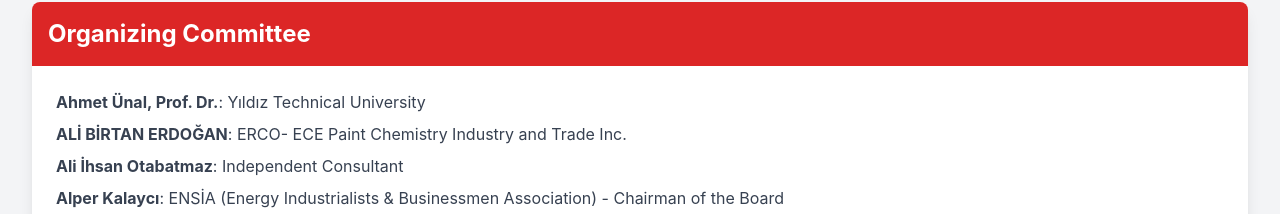
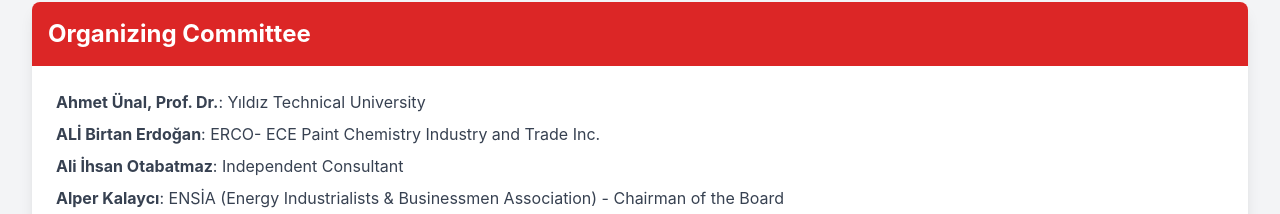
Before and after one commit to vbahadircan/polmericcompositessymposium, a React (Create React App) app: page /committees in a window 1280 px wide. Shown: the part 838-1052 px from the top of the page. Built offline with nearby package versions, Linux system fonts and the light colour scheme.

Commit message:
grammar fixes and pdf update

```diff
--- a/src/components/Comitee.js
+++ b/src/components/Comitee.js
@@ -38,7 +38,7 @@
 
   const organizingCommittee = [
     { name: "Ahmet Ünal, Prof. Dr.", title: "Yıldız Technical University" },
-    { name: "ALİ BİRTAN ERDOĞAN", title: "ERCO- ECE Paint Chemistry Industry and Trade Inc." },
+    { name: "ALİ Birtan Erdoğan", title: "ERCO- ECE Paint Chemistry Industry and Trade Inc." },
     { name: "Ali İhsan Otabatmaz", title: "Independent Consultant" },
     { name: "Alper Kalaycı", title: "ENSİA (Energy Industrialists & Businessmen Association) - Chairman of the Board" },
     { name: "Alperen Doğru, Dr.", title: "Ege University" },
```
Also changed, not shown: 1 other file (tests, documents, lock files or other folders).
